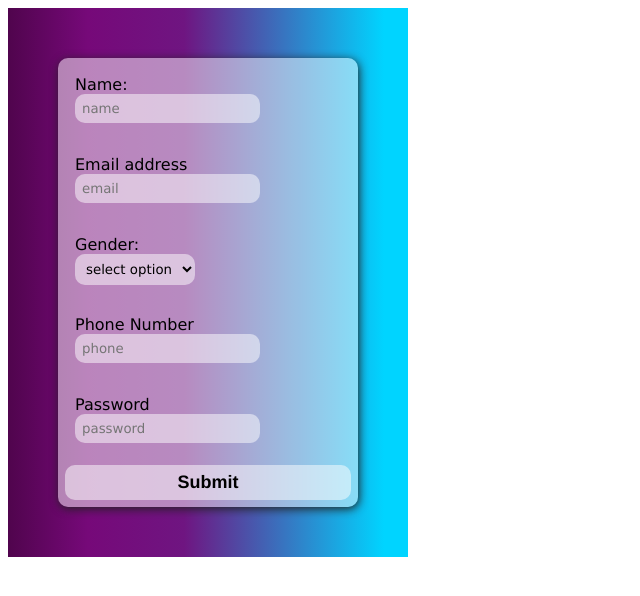
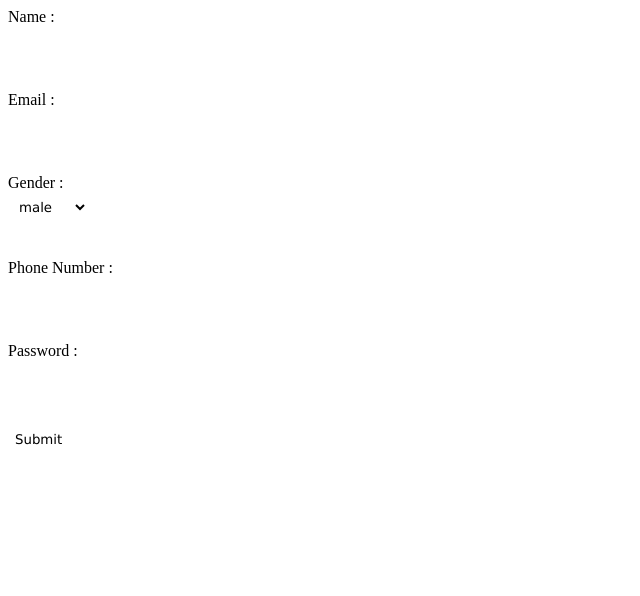
Before and after one commit to shubhammahamuni/React-will-you-be-my-valentine---Signup-Form, a React app: page / in a window 1280 px wide. Shown: the whole page, without its empty margins (0-640 px from the left). Built offline with nearby package versions, Linux system fonts and the light colour scheme.

Commit message:
kakon's code test

```diff
--- a/package.json
+++ b/package.json
@@ -12,9 +12,11 @@
   "author": "",
   "license": "ISC",
   "dependencies": {
+    "bootstrap": "^4.6.0",
     "css-loader": "^4.3.0",
     "jest-junit": "^11.1.0",
     "react": "^16.13.1",
+    "react-bootstrap": "^1.5.2",
     "react-dom": "^16.13.1",
     "style-loader": "^1.2.1",
     "webpack-cli": "^3.3.12"
--- a/src/components/App.js
+++ b/src/components/App.js
@@ -1,174 +1,315 @@
-import React, {Component, useState} from "react";
-import '../styles/App.css';
+import React, { Component, useState } from "react";
+import "../styles/App.css";
 
 const App = () => {
+  let [error, setError] = useState("");
+  let [welcome, setWelcome] = useState("");
+  let [name, setName] = useState("");
+  let [email, setEmail] = useState("");
+  let [gender, setGender] = useState("male");
+  let [phone, setPhone] = useState("");
+  let [password, setPassword] = useState("");
+  const handleOnChange = (e) => {
+    setError("");
+    setWelcome("");
+    if (e.target.getAttribute("data-testid") === "name") {
+      setName(e.target.value);
+    } else if (e.target.getAttribute("data-testid") === "email") {
+      setEmail(e.target.value);
+    } else if (e.target.getAttribute("data-testid") === "gender") {
+      setGender(e.target.value);
+    } else if (e.target.getAttribute("data-testid") === "phoneNumber") {
+      setPhone(e.target.value);
+    } else if (e.target.getAttribute("data-testid") === "password") {
+      setPassword(e.target.value);
+    }
+  };
+  const checkError = (name, email, phone, password) => {
+    let list = [];
+    if (name === "" || email === "" || phone === "" || password === "") {
+      list.push("All fields are mandatory");
+    }
+    // name validation
+    let names = name.split("");
+    console.log(names);
+    let temp = names.filter(
+      (x) =>
+        !(
+          (x <= "z" && x >= "a") ||
+          x === " " ||
+          (x <= "Z" && x >= "A") ||
+          (x >= "0" && x <= "9")
+        )
+    );
+    console.log(temp);
+    if (temp.length > 0) {
+      list.push("Message: Name is not alphanumeric");
+    }
+    //email validation
+    if (email.indexOf("@") === -1) {
+      list.push("Email must contain @");
+    }
+    //phone Number validation
+    if (!Number(phone)) {
+      list.push("Phone Number must contain only numbers");
+    }
+    // password validation
+    if (password.length < 6) {
+      list.push("Password must contain atleast 6 letters");
+    }
+    return list;
+  };
+  const handleOnSubmit = (e) => {
+    setWelcome("");
+    e.preventDefault();
+    let errors = checkError(name, email, phone, password);
+    if (errors.length > 0) {
+      setError(errors[0]);
+      return;
+    }
+    let userName = email.slice(0, email.indexOf("@"));
+    setWelcome("Hello " + userName);
+    setName("");
+    setEmail("");
+    setPhone("");
+    setPassword("");
+    setGender("male");
+  };
+  return (
+    <div id="main">
+      <form onSubmit={handleOnSubmit}>
+        <label>Name :</label>
+        <br />
+        <input
+          type="text"
+          data-testid="name"
+          value={name}
+          onChange={handleOnChange}
+        />
+        <br />
+        <br />
+        <label>Email :</label>
+        <br />
+        <input
+          type="text"
+          data-testid="email"
+          value={email}
+          onChange={handleOnChange}
+        />
+        <br />
+        <br />
+        <label>Gender :</label>
+        <select data-testid="gender" value={gender} onChange={handleOnChange}>
+          <option>male</option>
+          <option>female</option>
+          <option>other</option>
+        </select>
+        <br />
+        <br />
+        <label>Phone Number :</label>
+        <br />
+        <input
+          type="text"
+          data-testid="phoneNumber"
+          value={phone}
+          onChange={handleOnChange}
+        />
+        <br />
+        <br />
+        <label>Password :</label>
+        <br />
+        <input
+          type="password"
+          data-testid="password"
+          value={password}
+          onChange={handleOnChange}
+        />
+        <br />
+        <br />
+        <input type="submit" data-testid="submit" value="Submit" />
+      </form>
+      {error ? <h3>{error}</h3> : null}
+      {welcome ? <h3>{welcome}</h3> : null}
+    </div>
+  );
+};
 
-    const[user , setuser] = useState({
-      name: "",
-      email:"",
-      gender :"",
-      phone :"",
-      password:"",
-    })
+export default App;
 
-    const[error , seterror ] = useState({
-      name_error:"",
-      email_error:"",
-      gender_error :"",
-      phone_error : "",
-      password_error:"",
-    })
+// import React, {Component, useState} from "react";
+
+// import '../styles/App.css';
+
+// const App = () => {
+
+//     const[user , setuser] = useState({
+//       name: "",
+//       email:"",
+//       gender :"",
+//       phone :"",
+//       password:"",
+//     })
+
+//     const[error , seterror ] = useState({
+//       name_error:"",
+//       email_error:"",
+//       gender_error :"",
+//       phone_error : "",
+//       password_error:"",
+//     })
 
 
-    const handle_change = (e)=>{
-       let temp = e.target.name;
+//     const handle_change = (e)=>{
+//        let temp = e.target.name;
 
-       switch(temp)
-       {
-         case "name":
-           setuser({...user , name:e.target.value})
-           if( !/^[A-Za-z0-9]+$/.test(e.target.value ))
-           {
-              seterror({...error , name_error : "Name is not alphanumeric"})
-           }
-           else
-           {
-            seterror({...error , name_error : ""})
-           }
-           break;
+//        switch(temp)
+//        {
+//          case "name":
+//            setuser({...user , name:e.target.value})
+//            if( !/^[A-Za-z0-9]+$/.test(e.target.value ))
+//            {
+//               seterror({...error , name_error : "Name is not alphanumeric"})
+//            }
+//            else
+//            {
+//             seterror({...error , name_error : ""})
+//            }
+//            break;
 
 
-         case "email":
-          setuser({...user , email:e.target.value})
-          if(!e.target.value.includes("@"))
-               {
-                seterror({...error , email_error: "Email must contain @"})
+//          case "email":
+//           setuser({...user , email:e.target.value})
+//           if(!e.target.value.includes("@"))
+//                {
+//                 seterror({...error , email_error: "Email must contain @"})
 
-              }else
-              {
-                seterror({...error , email_error : ""})
-              }
-          break;
+//               }else
+//               {
+//                 seterror({...error , email_error : ""})
+//               }
+//           break;
 
 
 
-          case "gender":
-           setuser({...user , gender:e.target.value})
-           if(!e.target.value || e.target.value == "select option")
-           {
-              seterror({...error , gender_error:"Please identify as male, female or others"})
-           }
-           else
-           {
-            seterror({...error , gender_error:""})
-           }
-           break;
+//           case "gender":
+//            setuser({...user , gender:e.target.value})
+//            if(!e.target.value || e.target.value == "select option")
+//            {
+//               seterror({...error , gender_error:"Please identify as male, female or others"})
+//            }
+//            else
+//            {
+//             seterror({...error , gender_error:""})
+//            }
+//            break;
 
 
 
 
-         case "phone":
-          setuser({...user , phone:e.target.value})
-          if(!/^[0-9]+$/.test(e.target.value))
-          {
-            seterror({...error , phone_error :"Phone Number must contain only numbers"})
-          }
-          else
-          {
-            seterror({...error , phone_error :""})
-          }
-          break;
+//          case "phone":
+//           setuser({...user , phone:e.target.value})
+//           if(!/^[0-9]+$/.test(e.target.value))
+//           {
+//             seterror({...error , phone_error :"Phone Number must contain only numbers"})
+//           }
+//           else
+//           {
+//             seterror({...error , phone_error :""})
+//           }
+//           break;
 
 
 
 
-          case "password":
-           setuser({...user , password:e.target.value})
-           if(e.target.value.length < 6)
-           {
-             seterror({...error, password_error :"Password must contain atleast 6 letters"});
-           }
-           else
-           {
-            seterror({...error, password_error :""});
-           }
-           break;
-       }
+//           case "password":
+//            setuser({...user , password:e.target.value})
+//            if(e.target.value.length < 6)
+//            {
+//              seterror({...error, password_error :"Password must contain atleast 6 letters"});
+//            }
+//            else
+//            {
+//             seterror({...error, password_error :""});
+//            }
+//            break;
+//        }
 
 
-    }
+//     }
 
 
 
-    const handle_submit_button =(e)=>
-    {
-       e.preventDefault();
+//     const handle_submit_button =(e)=>
+//     {
+//        e.preventDefault();
 
 
-    if(user.name  =="" && user.gender =="" && user.email =="" && user.phone =="" && user.password =="")
-    {
-      alert("All fields are mandatory");
+//     if(user.name  =="" && user.gender =="" && user.email =="" && user.phone =="" && user.password =="")
+//     {
+//       alert("All fields are mandatory");
 
-    }
-    else if(!error.name_error && !error.email_error && !error.phone_error &&  !error.gender_error && !error.password_error )
-    {
-      //setuser({...user , name=""})
-      alert("Hello " + user.email.split("@")[0]);
-       setuser({...user , name:"" , email:"" , phone:"",password:"" , gender:""})
-    }
+//     }
+//     else if(!error.name_error && !error.email_error && !error.phone_error &&  !error.gender_error && !error.password_error )
+//     {
+//       //setuser({...user , name=""})
+//       alert("Hello " + user.email.split("@")[0]);
+//        setuser({...user , name:"" , email:"" , phone:"",password:"" , gender:""})
+//     }
 
-    }
+//     }
 
 
-  return (
-    <div id="main">
+//   return (
 
-     <div className="outer">
+//     <div id="main">
 
-        <form className="mainform" onSubmit={handle_submit_button}  >
-            <div className="a">
-            <label  >Name:</label>
-            <input type="text" placeholder="name" value={user.name} name="name" data-testid = 'name' onChange={handle_change} />
-            {!error.name_error?<></>:<span style={{ fontSize:12, color : "red" }}>{error.name_error}</span>}
-            </div>
+//      <div className="outer">
 
-           <div className="a">
-            <label>Email address</label>
-            <input type="text" placeholder="email" value={user.email} name="email" data-testid = 'email' onChange={handle_change} />
-            {!error.email_error?<></>:<span style={{ fontSize:12, color : "red" }}>{error.email_error}</span>}
-            </div>
+//         <form className="mainform" onSubmit={handle_submit_button}  >
+//             <div className="a">
+//             <label  >Name:</label>
+//             <input type="text" placeholder="name" value={user.name} name="name" data-testid = 'name' onChange={handle_change} />
+//             {!error.name_error?null:<span style={{ fontSize:12, color : "red" }}>{error.name_error}</span>}
+//             </div>
 
-           <div className="a">
-            <label>Gender:</label>
-            <select placeholder="gener" value={user.gender}  name="gender" data-testid = 'gender' onChange={handle_change} >
-            <option >select option</option>
-              <option value="male" >male</option>
-              <option value="female">female</option>
-              <option value="other" >other</option>
-            </select>
-            {!error.gender_error?<></>:<span style={{ fontSize:12, color : "red" }}>{error.gender_error}</span>}
-            </div>
+//            <div className="a">
+//             <label>Email address</label>
+//             <input type="text" placeholder="email" value={user.email} name="email" data-testid = 'email' onChange={handle_change} />
+//             {!error.email_error?null:<span style={{ fontSize:12, color : "red" }}>{error.email_error}</span>}
+//             </div>
+
+//            <div className="a">
+//             <label>Gender:</label>
+//             <select placeholder="gener" value={user.gender}  name="gender" data-testid = 'gender' onChange={handle_change} >
+//             <option >select option</option>
+//               <option value="male" >male</option>
+//               <option value="female">female</option>
+//               <option value="other" >other</option>
+//             </select>
+//             {!error.gender_error?null:<span style={{ fontSize:12, color : "red" }}>{error.gender_error}</span>}
+//             </div>
 
 
-           <div className="a">
-            <label>Phone Number</label>
-            <input type="text" placeholder="phone" value={user.phone} data-testid = 'phoneNumber' name="phone" onChange={handle_change} />
-             {!error.phone_error?<></>:<span style={{ fontSize:12, color : "red" }}>{error.phone_error}</span>}
-            </div>
+//            <div className="a">
+//             <label>Phone Number</label>
+//             <input type="text" placeholder="phone" value={user.phone} data-testid = 'phoneNumber' name="phone" onChange={handle_change} />
+//              {!error.phone_error?null:<span style={{ fontSize:12, color : "red" }}>{error.phone_error}</span>}
+//             </div>
 
-            <div className="a">
-            <label>Password</label>
-            <input type="password" placeholder="password" value={user.password} data-testid = 'password' type='password' name="password" onChange={handle_change} d></input>
-            {!error.password_error?<></>:<span style={{ fontSize:12, color : "red" }}>{error.password_error}</span>}
-            </div>
+//             <div className="a">
+//             <label>Password</label>
+//             <input type="password" placeholder="password" value={user.password} data-testid = 'password' type='password' name="password" onChange={handle_change} d></input>
+//             {!error.password_error?null:<span style={{ fontSize:12, color : "red" }}>{error.password_error}</span>}
+//             </div>
 
 
-            <input className="sub" data-testid = 'submit' type="submit" />
-        </form>
-     </div>
-    </div>
-  )
-}
+//             <button className="sub" data-testid = 'submit' type="submit" >Submit</button>
+//         </form>
+//      </div>
+//     </div>
+
+//   )
+// }
 
 
-export default App;
+// export default App;
--- a/src/styles/App.css
+++ b/src/styles/App.css
@@ -21,7 +21,7 @@ button{
 
 
 }
-.mainform ,button ,input , select ,option  {
+.mainform ,button ,input , select ,option   {
 
 
     padding: 7px;
@@ -31,11 +31,18 @@ button{
     flex-direction: column;
 
     font-family: 'Lucida Sans', 'Lucida Sans Regular', 'Lucida Grande', 'Lucida Sans Unicode', Geneva, Verdana, sans-serif;
-    border: 0px;
+    border: none;
+
+
+
 
 
 
 }
+.mainform label{
+    margin-left: 8px;
+}
+
 
 .mainform{
     box-shadow: 1px 2px 10px rgb(34, 34, 34);
```
Also changed, not shown: src/components/comp.js (deleted, +0 -137 lines), 1 other file.
